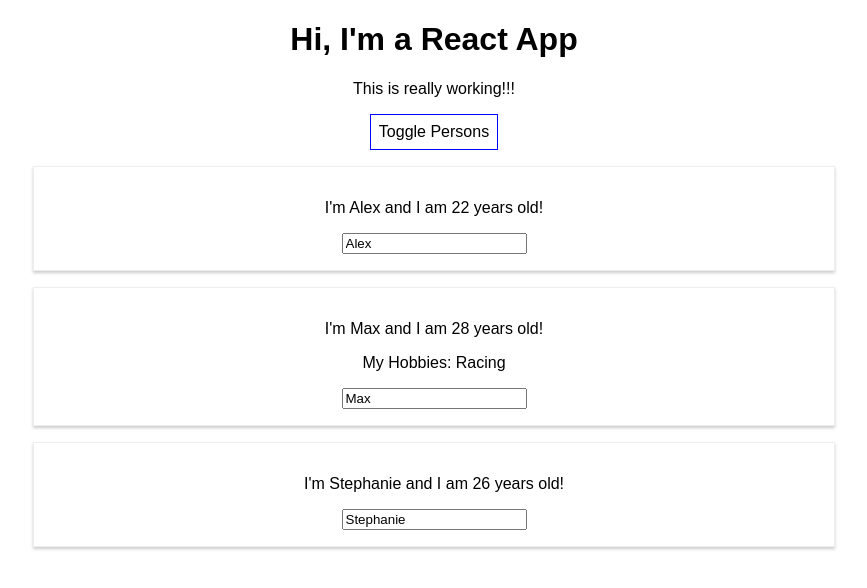
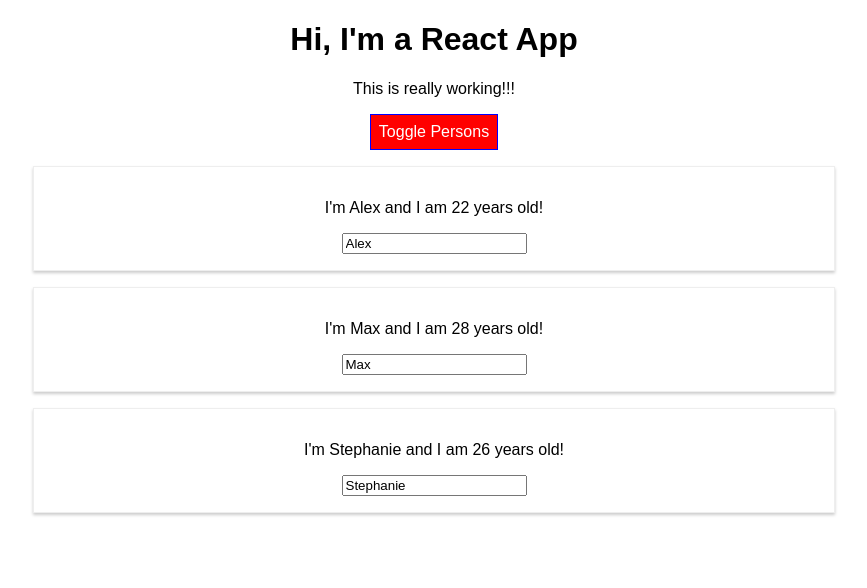
Before and after one commit to isjaki/react-persons-udemy, a React (Create React App) app: page / in a window 1280 px wide. Both pictures are taken after a click on the button "Toggle Persons". Shown: the top 588 px of the page, without its empty margins (206-1073 px from the left). Built offline with nearby package versions, Linux system fonts and the light colour scheme.

Commit message:
added the list rendering of the person component using map method, changed the styles of the button

```diff
--- a/package.json
+++ b/package.json
@@ -3,6 +3,7 @@
   "version": "0.1.0",
   "private": true,
   "dependencies": {
+    "radium": "^0.25.1",
     "react": "^16.8.2",
     "react-dom": "^16.8.2",
     "react-scripts": "2.1.5"
--- a/src/App.css
+++ b/src/App.css
@@ -1,3 +1,11 @@
 .App {
   text-align: center;
 }
+
+.red {
+  color: red;
+}
+
+.bold {
+  font-weight: bold;
+}
--- a/src/App.js
+++ b/src/App.js
@@ -5,35 +5,36 @@
 class App extends Component {
   state = {
     persons: [
-      { name: 'Alex', age: 22 },
-      { name: 'Max', age: 28 },
-      { name: 'Stephanie', age: 26 }
+      { id: '1', name: 'Alex', age: 22 },
+      { id: '2', name: 'Max', age: 28 },
+      { id: '3', name: 'Stephanie', age: 26 }
     ],
+    showPersons: false,
     otherState: 'some other value'
   }
 
-  switchNameHandler = (newName) => {
-    //console.log('Was clicked!');
-    // DON'T DO THIS: this.state.persons[0].name = 'Aleksei';
-
-    this.setState({
-      persons: [
-        { name: newName, age: 22 },
-        { name: 'Max', age: 28 },
-        { name: 'Stephanie', age: 27 }
-      ]
-    });
+  deletePersonHandler = (personIndex) => {
+    //const persons = this.state.persons.slice();
+    const persons = [...this.state.persons];
+    persons.splice(personIndex, 1);
+    this.setState({persons: persons});
   }
 
-  nameChangedHandler = (event) => {
-    this.setState({
-      persons: [
-        { name: 'Alex', age: 22 },
-        { name: event.target.value, age: 28 },
-        { name: 'Stephanie', age: 26 }
-      ],
-      showPersons: false
+  nameChangedHandler = (id, event) => {
+    const personIndex = this.state.persons.findIndex(p => {
+      return p.id === id;
     });
+
+    const person = {
+      ...this.state.persons[personIndex]
+    };
+
+    person.name = event.target.value;
+
+    const persons = [...this.state.persons];
+    persons[personIndex] = person;
+
+    this.setState({ persons: persons });
   }
 
   togglePersonsHandler = () => {
@@ -43,38 +44,49 @@
 
   render() {
     const style = {
-      backgroundColor: 'white',
+      backgroundColor: 'green',
+      color: 'white',
       font: 'inherit',
       border: '1px solid blue',
       padding: '8px',
-      cursor: 'pointer'
+      cursor: 'pointer',
+      transition: 'background-color 0.2s',
+    }
+
+    let persons = null;
+
+    if (this.state.showPersons) {
+      persons = (
+        <div>
+          {this.state.persons.map((person, index) => {
+            return <Person
+              click={this.deletePersonHandler.bind(this, index)}
+              name={person.name}
+              age={person.age}
+              key={person.id}
+              changed={this.nameChangedHandler.bind(this, person.id)} />
+          })}
+        </div>
+      );
+      style.backgroundColor = 'red';
+    }
+
+    const classes = [];
+    if (this.state.persons.length <= 2) {
+      classes.push('red');
+    }
+    if (this.state.persons.length <= 1) {
+      classes.push('bold');
     }
 
     return (
       <div className="App">
         <h1>Hi, I'm a React App</h1>
-        <p>This is really working!!!</p>
+        <p className={classes.join(' ')}>This is really working!!!</p>
         <button
           style={style}
           onClick={this.togglePersonsHandler}>Toggle Persons</button>
-        {
-          this.state.showPersons ?
-            <div>
-              <Person
-              name={this.state.persons[0].name}
-              age={this.state.persons[0].age}
-              />
-              <Person
-                name={this.state.persons[1].name}
-                age={this.state.persons[1].age}
-                click={this.switchNameHandler.bind(this, 'Lyoha!') /*better use this way, with bind*/}
-                changed={this.nameChangedHandler}>My Hobbies: Racing</Person>
-              <Person
-                name={this.state.persons[2].name}
-                age={this.state.persons[2].age}
-              />
-            </div> : null
-        }
+        {persons}
       </div>
     );
 
--- a/src/Person/Person.css
+++ b/src/Person/Person.css
@@ -6,3 +6,9 @@
     padding: 16px;
     text-align: center;
 }
+
+/* @media (min-width: 500px) {
+    .Person {
+        width: 450px;
+    }
+} */
```
Also changed, not shown: 1 other file (tests, documents, lock files or other folders).
